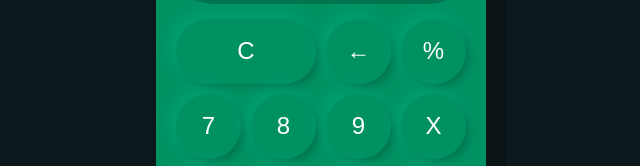
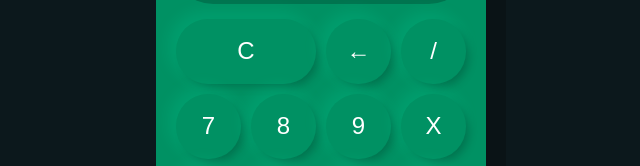
Before and after one commit to mescalona144/calculadora-miguel, a plain HTML site: page index.html in a window 1280 px wide. Shown: the part 279-445 px from the top of the page, 319-959 px from the left. Drawn offline with Linux system fonts and the light colour scheme.

Commit message:
simbolo división

```diff
--- a/index.html
+++ b/index.html
@@ -25,7 +25,7 @@
             </div>
             <button class="col-2" onclick="display.borrarTodo()">C</button>
             <button onclick="display.borrar()">&larr;</button>
-            <button class="operador" value="dividir">%</button>
+            <button class="operador" value="dividir">/</button>
             <button class="numero">7</button>
             <button class="numero">8</button>
             <button class="numero">9</button>
```
